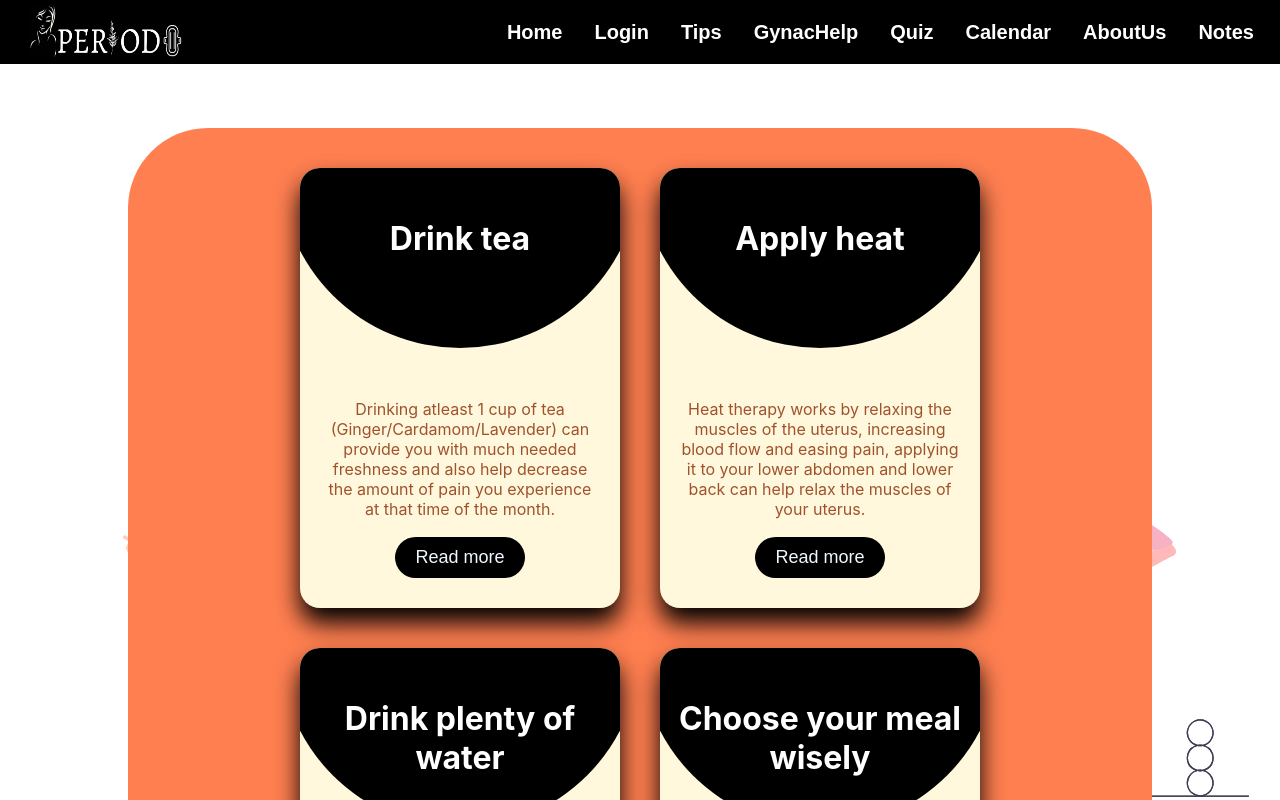
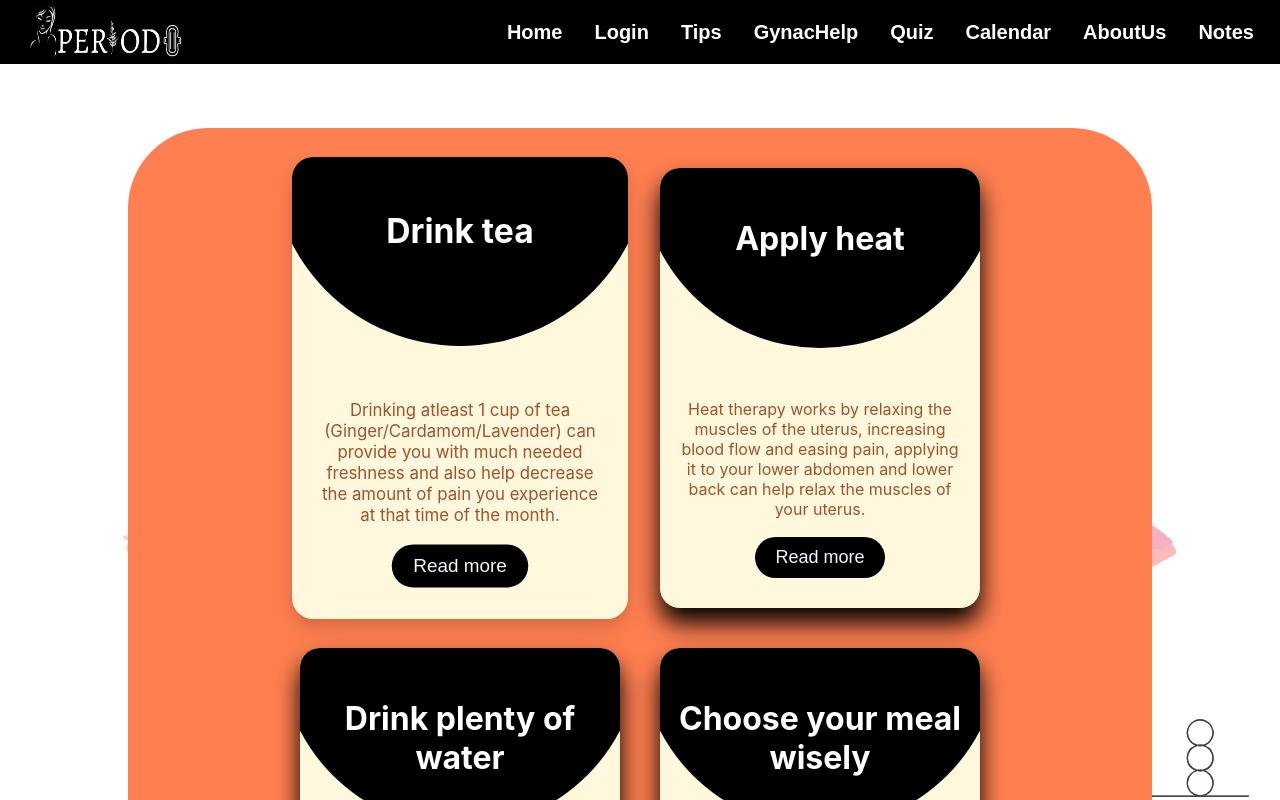
Before and after one commit to Feminine-Divine/periodo, a Next.js app in the folder periodo/: page /tips in a window 1280 px wide. In both pictures the pointer is over the element 460 px from the left and 388 px from the top of the page. Shown: the top 800 px of the page. Built offline with nearby package versions, Linux system fonts and the light colour scheme; no server answers.

Commit message:
Added Hover Effects on Card & Read More (#139)

```diff
--- a/periodo/components/tips/cards.module.css
+++ b/periodo/components/tips/cards.module.css
@@ -34,6 +34,10 @@
     box-shadow: 0 15px 25px black;
     transition: 0.5s;
 }
+.card:hover{
+    transform: scale(1.05);
+  box-shadow: 0 10px 20px rgba(0,0,0,.12), 0 4px 8px rgba(0,0,0,.06);
+}
 .circle{
     position: relative;
     width: 100%;
@@ -66,5 +70,10 @@
     color: aliceblue;
     border-radius: 40px;
     text-decoration: none;
-    margin-top: 2px
+    margin-top: 2px;
+    transition: all 0.3s ease;
 }
+.a:hover {
+    background: #fca8f5;
+    color: #fff;
+  }
```
